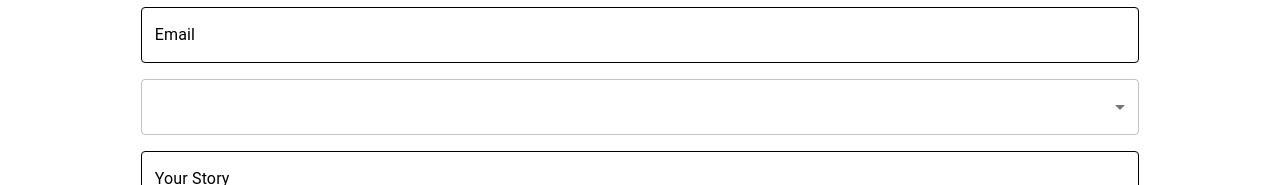
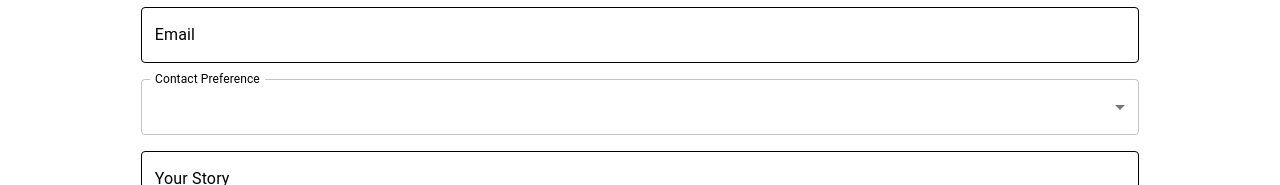
Before and after one commit to Daynecc6/RootGroot, a React (Create React App) app in the folder culture-app/: page /story-submission in a window 1280 px wide. Shown: the part 181-366 px from the top of the page. Built offline with nearby package versions, Linux system fonts and the light colour scheme; no server answers; what i18n-iso-countries would draw is missing.

Commit message:
update if they want contacted

```diff
--- a/culture-app/src/pages/Purpose/StorySubmission.js
+++ b/culture-app/src/pages/Purpose/StorySubmission.js
@@ -1,7 +1,7 @@
 import React, { useState } from "react";
 import { useNavigate } from "react-router-dom";
 import { Box, TextField, Button, Typography } from "@mui/material";
-import { Select, MenuItem } from "@mui/material";
+import { FormControl, InputLabel, Select, MenuItem } from "@mui/material";
 
 const StorySubmission = () => {
 	const [story, setStory] = useState("");
@@ -124,17 +124,13 @@ const StorySubmission = () => {
 						},
 				}}
 			/>
+			<FormControl variant="outlined" sx={{ width: "80%", marginBottom: 2 }}>
+				<InputLabel style={{ color: "black" }}>Contact Preference</InputLabel>
 				<Select
 					label="Contact Preference"
-				variant="outlined"
 					value={contactPreference}
 					onChange={handleChangeContactPreference}
-				InputLabelProps={{
-					style: { color: "black" },
-				}}
 					sx={{
-					width: "80%",
-					marginBottom: 2,
 						"& .MuiOutlinedInput-root .MuiOutlinedInput-notchedOutline": {
 							borderColor: "black",
 						},
@@ -150,6 +146,7 @@ const StorySubmission = () => {
 					<MenuItem value="yes">Yes</MenuItem>
 					<MenuItem value="no">No</MenuItem>
 				</Select>
+			</FormControl>
 			<TextField
 				label="Your Story"
 				multiline
```
Lines whose indentation alone changed are shown as unchanged.
